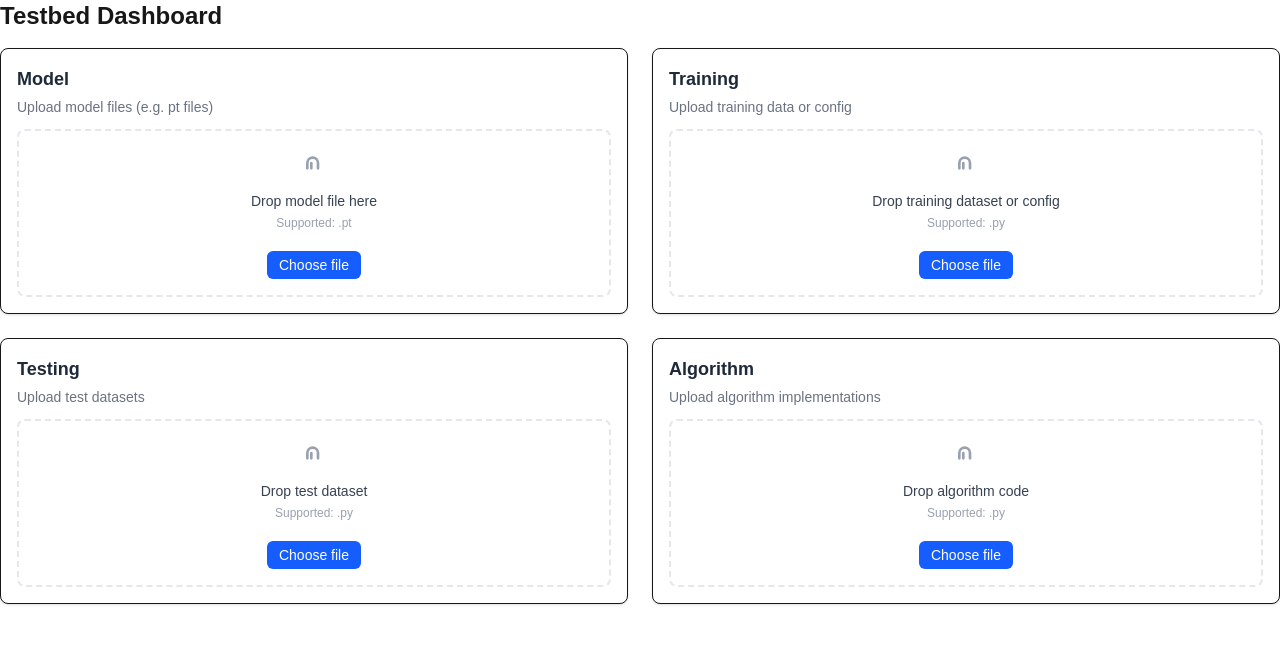
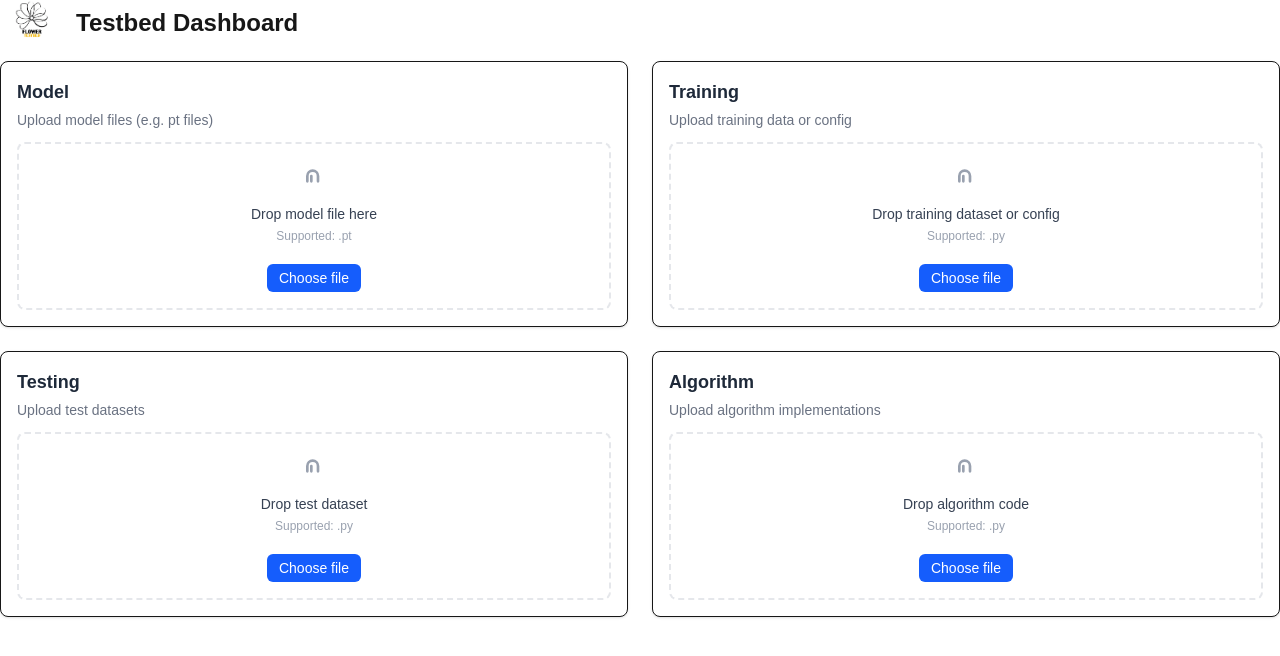
Before and after one commit to phrp720/flower-testbed, a Next.js app: page /testbed/dashboard in a window 1280 px wide. Shown: the top 656 px of the page. Built offline with nearby package versions, Linux system fonts and the light colour scheme.

Commit message:
add main icon

```diff
--- a/app/testbed/dashboard/page.tsx
+++ b/app/testbed/dashboard/page.tsx
@@ -2,11 +2,21 @@
 import React from "react";
 import SingleFileUploader from "@/app/components/FileUploader";
 import { FileCard } from "@/app/components/FileCard";
+import Image from 'next/image';
 
 export default function DashboardPage() {
     return (
         <>
-            <h1 className="text-2xl font-semibold">Testbed Dashboard</h1>
+            <h1 className="text-2xl font-semibold flex items-center gap-3">
+                <Image
+                    src="/flower-testbed-icon.png"
+                    alt="Flower Testbed"
+                    width={64}
+                    height={64}
+                    className="inline-block"
+                />
+                Testbed Dashboard
+            </h1>
 
             <div className="mt-4 grid grid-cols-1 gap-6 md:grid-cols-2">
                 <FileCard title="Model" subtitle="Upload model files (e.g. pt files)">
```
